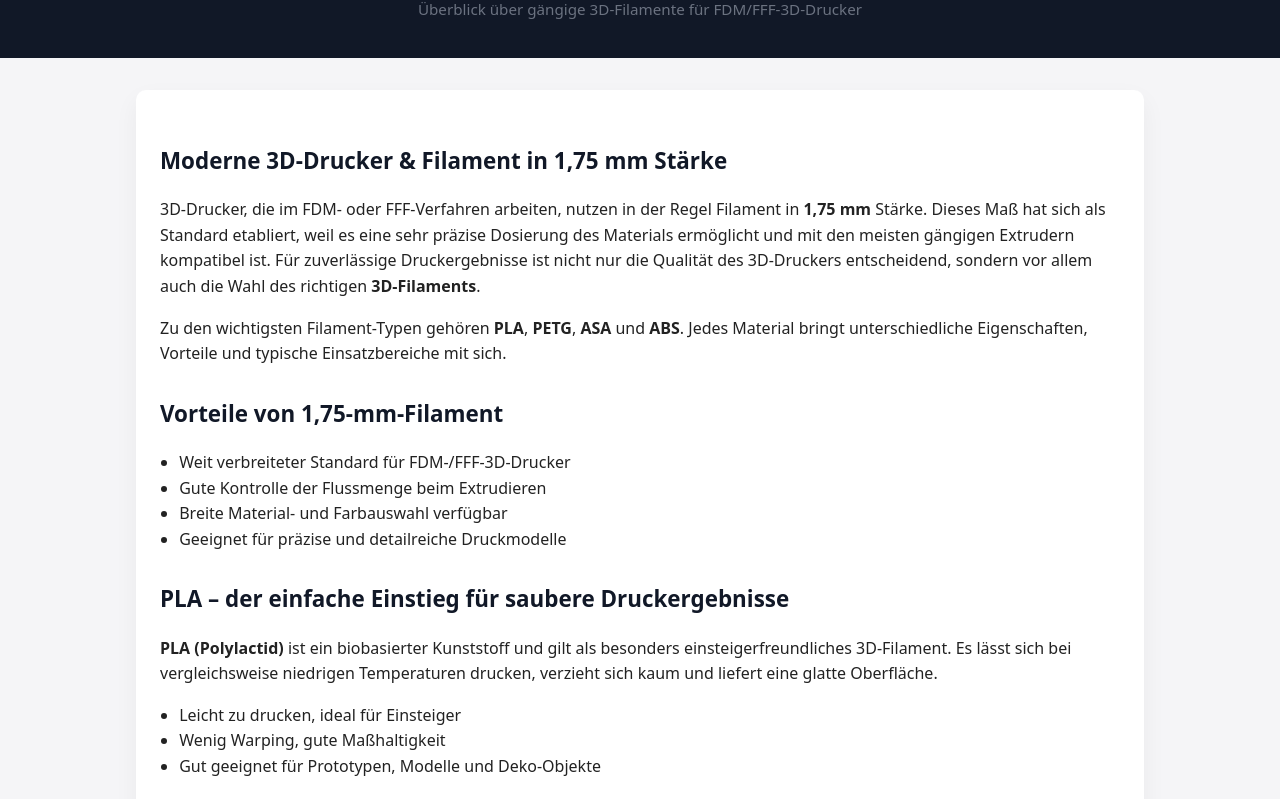
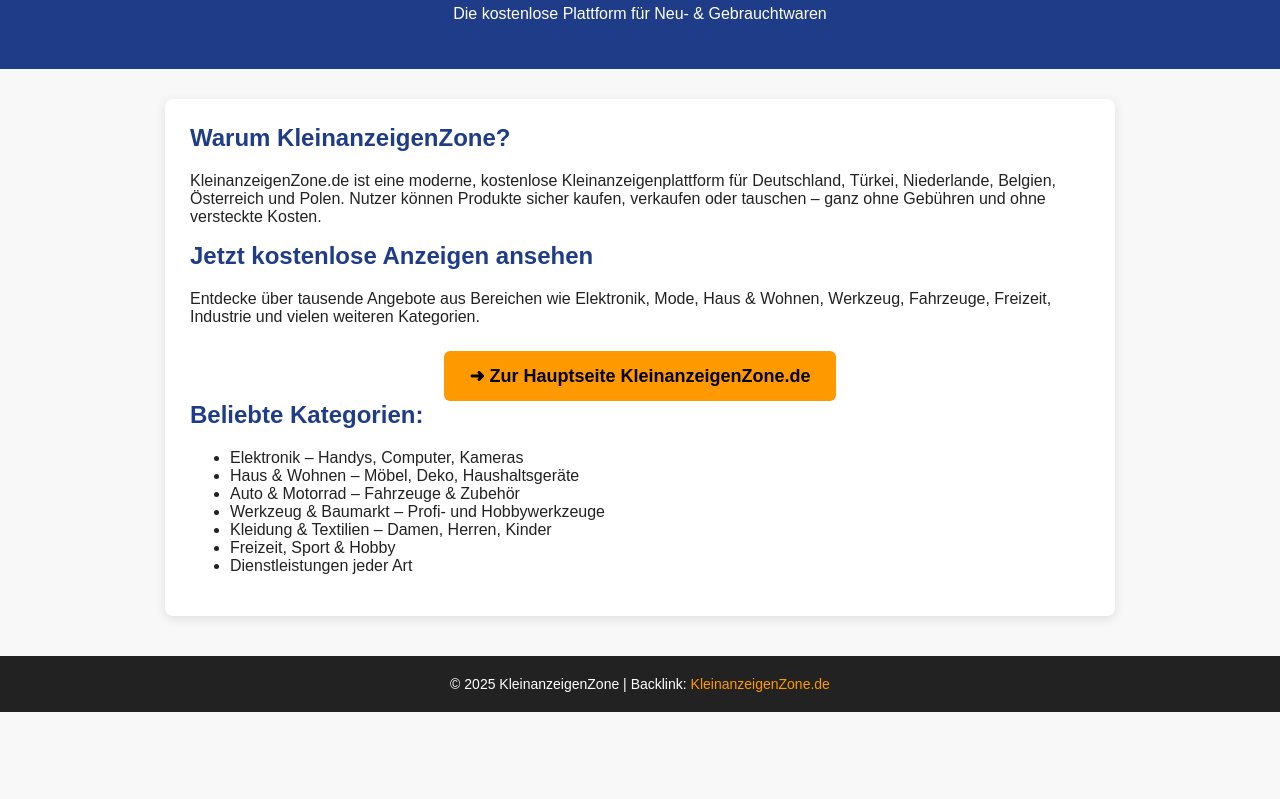
Before and after one commit to Kleinanzeigenzone/kleinanzeigenzone-seo5, a plain HTML site: page index.html in a window 1280 px wide. Shown: the part 78-877 px from the top of the page. After the commit the page ends 800 px from the top, so only its background shows below. Drawn offline with Linux system fonts and the light colour scheme.

Commit message:
Update index.html

```diff
--- a/index.html
+++ b/index.html
@@ -2,186 +2,126 @@
 <html lang="de">
 <head>
     <meta charset="UTF-8">
-    <title>3D-Drucker Filament 1,75 mm – PLA, PETG, ASA, ABS</title>
-
-    <!-- Meta Description ca. 200–250 Zeichen -->
-    <meta name="description" content="Informationen zu 3D-Drucker-Filamenten in 1,75 mm: PLA, PETG, ASA und ABS. Eigenschaften, Vorteile und Einsatzbereiche für präzise 3D-Drucke mit FDM/FFF-Druckern.">
-
-    <!-- (Optional) Keywords -->
-    <meta name="keywords" content="3D Drucker, 3D Filament, Filament 1,75 mm, PLA, PETG, ASA, ABS, 3D Druckmaterial, FDM, FFF, Filament Spule">
-
     <meta name="viewport" content="width=device-width, initial-scale=1.0">
+    <meta name="description"
+          content="KleinanzeigenZone – kostenlose Kleinanzeigen für Deutschland, Österreich, Niederlande, Belgien, Polen und Türkei. Jetzt lokal verkaufen, kaufen & tauschen.">
+    <title>Kleinanzeigen – Kostenlose KleinanzeigenZone</title>
 
     <style>
         body {
-            font-family: system-ui, -apple-system, BlinkMacSystemFont, "Segoe UI", sans-serif;
+            font-family: Arial, sans-serif;
             margin: 0;
             padding: 0;
-            line-height: 1.6;
-            background: #f5f5f7;
+            background: #f8f8f8;
             color: #222;
         }
+
         header {
-            background: #111827;
-            color: #fff;
-            padding: 1.5rem;
+            background: #1f3c88;
+            padding: 30px 20px;
+            text-align: center;
+            color: white;
+        }
+
+        header h1 {
+            margin: 0;
+            font-size: 32px;
+        }
+
+        .content {
+            max-width: 900px;
+            margin: 30px auto;
+            background: white;
+            padding: 25px;
+            border-radius: 8px;
+            box-shadow: 0 3px 12px rgba(0,0,0,0.1);
+        }
+
+        .content h2 {
+            color: #1f3c88;
+            margin-top: 0;
+        }
+
+        .btn-box {
+            margin-top: 25px;
             text-align: center;
         }
-        header h1 {
-            margin: 0;
-            font-size: 1.8rem;
+
+        a.main-link {
+            display: inline-block;
+            background: #ff9900;
+            padding: 14px 25px;
+            border-radius: 6px;
+            color: black;
+            text-decoration: none;
+            font-weight: bold;
+            font-size: 18px;
         }
-        main {
-            max-width: 960px;
-            margin: 2rem auto;
-            padding: 1.5rem;
-            background: #ffffff;
-            border-radius: 10px;
-            box-shadow: 0 10px 25px rgba(0,0,0,0.05);
+
+        a.main-link:hover {
+            background: #e48800;
         }
-        h2 {
-            margin-top: 1.8rem;
-            font-size: 1.4rem;
-            color: #111827;
+
+        footer {
+            margin-top: 40px;
+            padding: 20px;
+            text-align: center;
+            background: #222;
+            color: white;
+            font-size: 14px;
         }
-        h3 {
-            margin-top: 1.4rem;
-            font-size: 1.1rem;
-            color: #111827;
-        }
-        p {
-            margin-bottom: 0.8rem;
-        }
-        ul {
-            padding-left: 1.2rem;
-            margin-bottom: 1rem;
-        }
-        .highlight-box {
-            background: #eef2ff;
-            border-left: 4px solid #4f46e5;
-            padding: 1rem;
-            margin: 1.5rem 0;
-            border-radius: 6px;
-        }
-        footer {
-            text-align: center;
-            padding: 1.5rem 0 2rem;
-            font-size: 0.85rem;
-            color: #6b7280;
-        }
-        .tagline {
-            font-size: 0.95rem;
-            color: #6b7280;
-            margin-top: 0.3rem;
+
+        footer a {
+            color: #ff9900;
+            text-decoration: none;
         }
     </style>
 </head>
+
 <body>
+
 <header>
-    <h1>3D-Drucker Filament 1,75&nbsp;mm – PLA, PETG, ASA &amp; ABS</h1>
-    <p class="tagline">Überblick über gängige 3D-Filamente für FDM/FFF-3D-Drucker</p>
+    <h1>KleinanzeigenZone – Lokale & internationale Kleinanzeigen</h1>
+    <p>Die kostenlose Plattform für Neu- & Gebrauchtwaren</p>
 </header>
 
-<main>
-    <section>
-        <h2>Moderne 3D-Drucker &amp; Filament in 1,75&nbsp;mm Stärke</h2>
-        <p>
-            3D-Drucker, die im FDM- oder FFF-Verfahren arbeiten, nutzen in der Regel Filament in
-            <strong>1,75&nbsp;mm</strong> Stärke. Dieses Maß hat sich als Standard etabliert, weil es eine sehr präzise Dosierung
-            des Materials ermöglicht und mit den meisten gängigen Extrudern kompatibel ist. Für zuverlässige
-            Druckergebnisse ist nicht nur die Qualität des 3D-Druckers entscheidend, sondern vor allem auch die
-            Wahl des richtigen <strong>3D-Filaments</strong>.
-        </p>
-        <p>
-            Zu den wichtigsten Filament-Typen gehören <strong>PLA</strong>, <strong>PETG</strong>, <strong>ASA</strong> und <strong>ABS</strong>.
-            Jedes Material bringt unterschiedliche Eigenschaften, Vorteile und typische Einsatzbereiche mit sich.
-        </p>
-    </section>
+<div class="content">
+    <h2>Warum KleinanzeigenZone?</h2>
+    <p>
+        KleinanzeigenZone.de ist eine moderne, kostenlose Kleinanzeigenplattform für Deutschland, Türkei,
+        Niederlande, Belgien, Österreich und Polen. Nutzer können Produkte sicher kaufen, verkaufen oder tauschen –
+        ganz ohne Gebühren und ohne versteckte Kosten.
+    </p>
 
-    <section>
-        <h2>Vorteile von 1,75-mm-Filament</h2>
-        <ul>
-            <li>Weit verbreiteter Standard für FDM-/FFF-3D-Drucker</li>
-            <li>Gute Kontrolle der Flussmenge beim Extrudieren</li>
-            <li>Breite Material- und Farbauswahl verfügbar</li>
-            <li>Geeignet für präzise und detailreiche Druckmodelle</li>
-        </ul>
-    </section>
+    <h2>Jetzt kostenlose Anzeigen ansehen</h2>
+    <p>
+        Entdecke über tausende Angebote aus Bereichen wie Elektronik, Mode, Haus & Wohnen,
+        Werkzeug, Fahrzeuge, Freizeit, Industrie und vielen weiteren Kategorien.
+    </p>
 
-    <section>
-        <h2>PLA – der einfache Einstieg für saubere Druckergebnisse</h2>
-        <p>
-            <strong>PLA (Polylactid)</strong> ist ein biobasierter Kunststoff und gilt als besonders
-            einsteigerfreundliches 3D-Filament. Es lässt sich bei vergleichsweise niedrigen Temperaturen
-            drucken, verzieht sich kaum und liefert eine glatte Oberfläche.
-        </p>
-        <ul>
-            <li>Leicht zu drucken, ideal für Einsteiger</li>
-            <li>Wenig Warping, gute Maßhaltigkeit</li>
-            <li>Gut geeignet für Prototypen, Modelle und Deko-Objekte</li>
-        </ul>
-    </section>
+    <div class="btn-box">
+        <!-- 🔥 DAS IST DER DOFOLLOW BACKLINK (funktioniert!) -->
+        <a class="main-link" href="https://kleinanzeigenzone.de" target="_blank">
+            ➜ Zur Hauptseite KleinanzeigenZone.de
+        </a>
+    </div>
 
-    <section>
-        <h2>PETG – robustes Filament für funktionale Bauteile</h2>
-        <p>
-            <strong>PETG</strong> kombiniert die einfache Verarbeitung von PLA mit der höheren
-            Robustheit von technischen Kunststoffen. Es ist schlagzäh, temperaturbeständiger und
-            besitzt eine sehr gute Layer-Haftung.
-        </p>
-        <ul>
-            <li>Hohe Schlagfestigkeit und Stabilität</li>
-            <li>Gute Beständigkeit gegenüber Feuchtigkeit</li>
-            <li>Geeignet für funktionale Teile und technische Anwendungen</li>
-        </ul>
-    </section>
-
-    <section>
-        <h2>ASA – wetterbeständig für Outdoor-Anwendungen</h2>
-        <p>
-            <strong>ASA</strong> ist ein Filament, das speziell dort eingesetzt wird, wo
-            Witterungsbeständigkeit gefragt ist. Es ist UV-stabiler als ABS und eignet sich gut
-            für Bauteile, die im Außenbereich verwendet werden.
-        </p>
-        <ul>
-            <li>Sehr gute UV- und Witterungsbeständigkeit</li>
-            <li>Geeignet für Gehäuse, Halterungen und Outdoor-Komponenten</li>
-            <li>Mechanisch belastbar und formstabil</li>
-        </ul>
-    </section>
-
-    <section>
-        <h2>ABS – klassischer technischer Kunststoff</h2>
-        <p>
-            <strong>ABS</strong> ist ein klassischer technischer Kunststoff, der eine gute
-            Temperaturbeständigkeit und mechanische Festigkeit bietet. Beim 3D-Druck erfordert
-            ABS allerdings etwas mehr Erfahrung, da es zu Warping neigen kann und höhere
-            Drucktemperaturen benötigt.
-        </p>
-        <ul>
-            <li>Hohe mechanische Belastbarkeit</li>
-            <li>Beständig gegenüber höheren Temperaturen</li>
-            <li>Geeignet für Funktionsbauteile, Prototypen und technische Anwendungen</li>
-        </ul>
-    </section>
-
-    <section class="highlight-box">
-        <h3>Die richtige Materialwahl für den eigenen 3D-Drucker</h3>
-        <p>
-            Ob <strong>PLA, PETG, ASA</strong> oder <strong>ABS</strong> – die Wahl des richtigen
-            Filaments hängt immer vom Anwendungsfall ab. Für einfache Modelle, Figuren und
-            dekorative Objekte ist PLA oft die erste Wahl. Wer mehr Stabilität benötigt, greift
-            zu PETG oder ABS. Für Outdoor- und UV-belastete Projekte ist ASA eine sinnvolle Option.
-        </p>
-        <p>
-            Wichtig sind dabei stets: qualitativ hochwertiges Filament, ein gut eingestellter
-            3D-Drucker und das passende Druckprofil für das jeweilige Material.
-        </p>
-    </section>
-</main>
+    <h2>Beliebte Kategorien:</h2>
+    <ul>
+        <li>Elektronik – Handys, Computer, Kameras</li>
+        <li>Haus & Wohnen – Möbel, Deko, Haushaltsgeräte</li>
+        <li>Auto & Motorrad – Fahrzeuge & Zubehör</li>
+        <li>Werkzeug & Baumarkt – Profi- und Hobbywerkzeuge</li>
+        <li>Kleidung & Textilien – Damen, Herren, Kinder</li>
+        <li>Freizeit, Sport & Hobby</li>
+        <li>Dienstleistungen jeder Art</li>
+    </ul>
+</div>
 
 <footer>
-    <p>Informationsseite über 3D-Drucker-Filament (1,75 mm) – PLA, PETG, ASA &amp; ABS.</p>
+    © 2025 KleinanzeigenZone | Backlink:
+    <a href="https://kleinanzeigenzone.de" target="_blank">KleinanzeigenZone.de</a>
 </footer>
+
 </body>
 </html>
```
